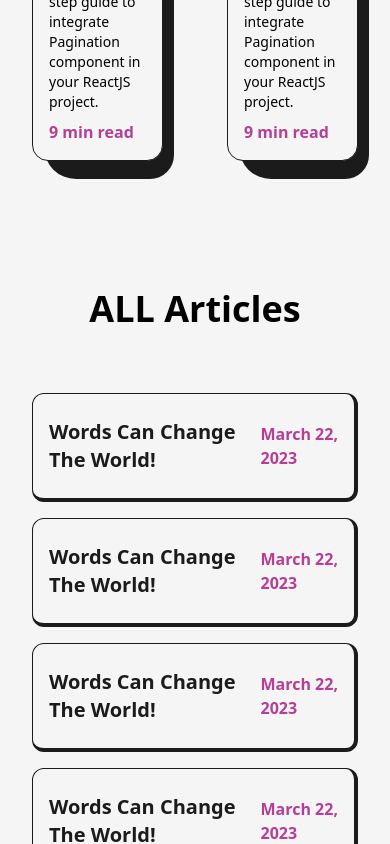
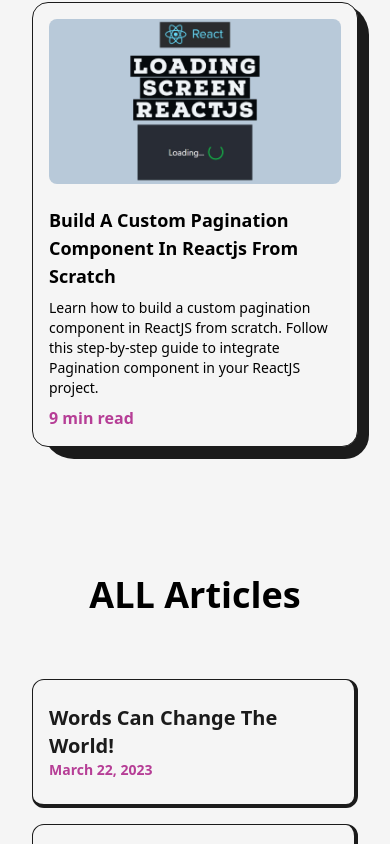
Before and after one commit to Abdullah-Younus/Portfolio, a Next.js app: page /articles in a window 390 px wide. Shown: the part 1156-2000 px from the top of the page. Built offline with nearby package versions, Linux system fonts and the light colour scheme.

Commit message:
local changes

```diff
--- a/src/app/about/page.tsx
+++ b/src/app/about/page.tsx
@@ -8,6 +8,7 @@ import { useInView, useMotionValue, useSpring } from 'framer-motion';
 import Skilled from '@/components/Skilled';
 import Experience from '@/components/Experience';
 import Education from '@/components/Education';
+import TransitionEffect from '@/components/TransitionEffect';
 
 
 const AnimatedNumbers = ({ value }: any) => {
@@ -39,6 +40,8 @@ const AnimatedNumbers = ({ value }: any) => {
 
 const About = () => {
     return (
+        <>
+            <TransitionEffect />
             <section className='flex flex-col w-full items-center justify-center dark:text-light'>
                 <Layout className="pt-16">
                     <AnimatedText text="Passion Fuels Purpose! " className="mb-16 lg:!text-7xl sm:!text-6xl xs:!text-4xl sm:mb-8" />
@@ -88,6 +91,8 @@ const About = () => {
                 </Layout>
 
             </section>
+        </>
+
     )
 }
 
--- a/src/app/articles/page.tsx
+++ b/src/app/articles/page.tsx
@@ -53,9 +53,9 @@ const Article = ({ img, title, date, link }: any) => {
             initial={{ y: 200 }}
             whileInView={{ y: 0, transition: { duration: 0.5, ease: "easeInOut" } }}
             viewport={{ once: true }}
-            className="relative w-full p-4 py-6 my-4 rounded-xl flex items-center justify-between bg-light text-dark first:mt-0 border border-solid border-dark border-r-4 border-b-4 dark:border-light dark:bg-dark">
+            className="relative w-full p-4 py-6 my-4 rounded-xl flex items-center justify-between bg-light text-dark first:mt-0 border border-solid border-dark border-r-4 border-b-4 dark:border-light dark:bg-dark sm:flex-col">
             <MovingImg title={title} img={img} link={link} />
-            <span className='text-primary font-semibold pl-4 dark:text-primaryDark'>
+            <span className='text-primary font-semibold pl-4 dark:text-primaryDark sm:self-start sm:pl-0 xs:text-sm'>
                 {date}
             </span>
             {/* <Image src={img} alt='Image Article' /> */}
@@ -78,7 +78,7 @@ const FeaturedArticle = ({ img, title, time, summary, link }: any) => {
                 />
             </Link>
             <Link href={link} target='_blank'>
-                <h2 className='capitalize text-2xl font-bold my-2 mt-4 hover:underline'>
+                <h2 className='capitalize text-2xl font-bold my-2 mt-4 hover:underline xs:text-lg'>
                     {title}
                 </h2>
             </Link>
@@ -98,7 +98,7 @@ const Articles = () => {
         <section className='w-full mb-16 flex flex-col items-center justify-center overflow-hidden dark:text-light'>
             <Layout className="pt-16">
                 <AnimatedText text="Words Can Change The World!" className="mb-16" />
-                <ul className='grid grid-cols-2 gap-16'>
+                <ul className='grid grid-cols-2 gap-16 lg:gap-8 md:grid-cols-1 md:gap-y-16'>
                     <FeaturedArticle
                         title="Build A Custom Pagination Component In Reactjs From Scratch"
                         img={article1}
--- a/src/app/layout.tsx
+++ b/src/app/layout.tsx
@@ -1,9 +1,12 @@
+"use client"
 import NavBar from '@/components/NavBar'
 import './globals.css'
 import type { Metadata } from 'next'
 import { Inter } from 'next/font/google'
 import Footer from '@/components/Footer'
 import Script from 'next/script'
+import { AnimatePresence } from 'framer-motion'
+import { useRouter } from 'next/navigation'
 
 const inter = Inter({ subsets: ['latin'] })
 
@@ -17,6 +20,8 @@ export default function RootLayout({
 }: {
   children: React.ReactNode
 }) {
+
+
   return (
     <html lang="en">
       <body className="w-full min-h-screen dark:bg-dark">
@@ -29,7 +34,9 @@ export default function RootLayout({
           }
         </Script>
         <NavBar />
-        {children}
+        <AnimatePresence>
+          {children}
+        </AnimatePresence>
         <Footer />
       </body>
     </html>
--- a/src/app/page.tsx
+++ b/src/app/page.tsx
@@ -7,11 +7,14 @@ import Link from 'next/link';
 import { LinkArrow } from '@/components/Icons';
 import HireMe from '@/components/HireMe';
 import lightBulb from '../../public/images/svgs/miscellaneous_icons_1.svg';
+import TransitionEffect from '@/components/TransitionEffect';
 
 
 
 export default function Home() {
   return (
+    <>
+      <TransitionEffect />
       <main className='flex items-center text-dark w-full min-h-screen dark:bg-light'>
         <Layout className='pt-0 md:p-16 sm:pt-8'>
           <div className="flex items-center justify-between w-full lg:flex-col">
@@ -53,5 +56,7 @@ export default function Home() {
           <Image src={lightBulb} alt='light Bulb' className='w-full h-auto' />
         </div>
       </main>
+    </>
+
   )
 }
--- a/src/components/HireMe.tsx
+++ b/src/components/HireMe.tsx
@@ -5,7 +5,7 @@ import Link from 'next/link';
 
 const HireMe = () => {
     return (
-        <div className='fixed left-4 bottom-4 flex items-center justify-center overflow-hidden md:right-8 md:left-auto md:top-0 md:bottom-auto md:absolute'>
+        <div className='fixed left-4 bottom-4 flex items-center justify-center overflow-hidden md:right-8 md:left-auto md:top-0 md:bottom-auto md:absolute sm:right-0'>
             <div className='w-48 h-auto flex items-center justify-center relative md:w-24'>
                 <CircularText className={"fill-dark animate-spin-slow dark:fil-light"} />
                 <Link href="mailto:abdullah1001k@gmail.com" className='flex items-center justify-center absolute left-1/2 top-1/2 -translate-x-1/2 -translate-y-1/2 bg-dark text-light shadow-md border border-solid border-dark w-20 h-20 rounded-full font-semibold hover:bg-light hover:text-dark dark:bg-light dark:text-dark hover:dark:bg-dark hover:dark:text-light hover:dark:border-light md:w-12 md:h-12 md:text-[10px]'>
--- /dev/null
+++ b/src/components/TransitionEffect.tsx
@@ -0,0 +1,31 @@
+"use client"
+import React from 'react';
+import { motion } from 'framer-motion';
+
+
+const TransitionEffect = () => {
+    return (
+        <>
+            <motion.div className='fixed top-0 bottom-0 right-full w-screen h-screen z-30 bg-primary'
+                initial={{ x: "100%", width: "100%" }}
+                animate={{ x: "0%", width: "0%" }}
+                exit={{ x: ["0%", "100%"], width: ["0%", "100%"] }}
+                transition={{ duration: 0.8, ease: "easeInOut" }}
+
+            />
+            <motion.div className='fixed top-0 bottom-0 right-full w-screen h-screen z-20 bg-light'
+                initial={{ x: "100%", width: "100%" }}
+                animate={{ x: "0%", width: "0%" }}
+                transition={{ delay: 0.2, duration: 0.8, ease: "easeInOut" }}
+            />
+            <motion.div className='fixed top-0 bottom-0 right-full w-screen h-screen z-10 bg-dark'
+                initial={{ x: "100%", width: "100%" }}
+                animate={{ x: "0%", width: "0%" }}
+                transition={{ delay: 0.4, duration: 0.8, ease: "easeInOut" }}
+            />
+        </>
+
+    )
+}
+
+export default TransitionEffect
```
Lines whose indentation alone changed are shown as unchanged.
